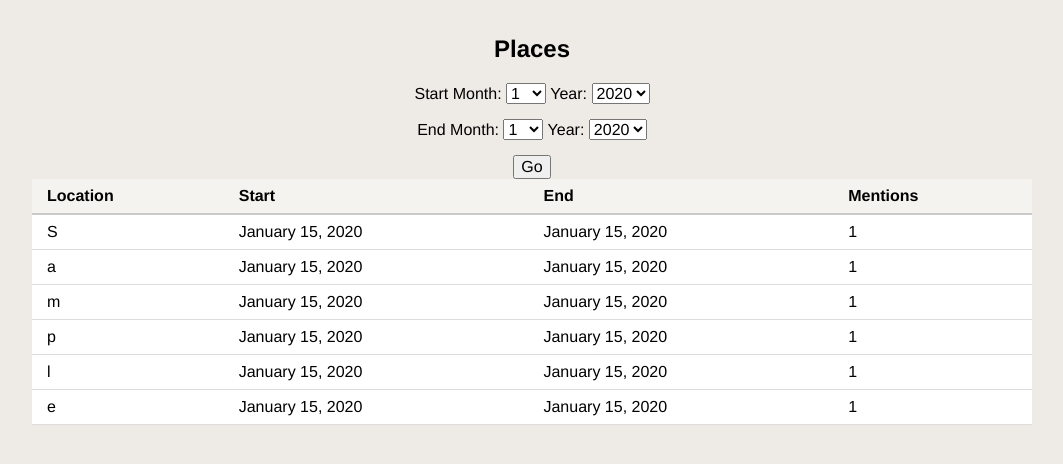
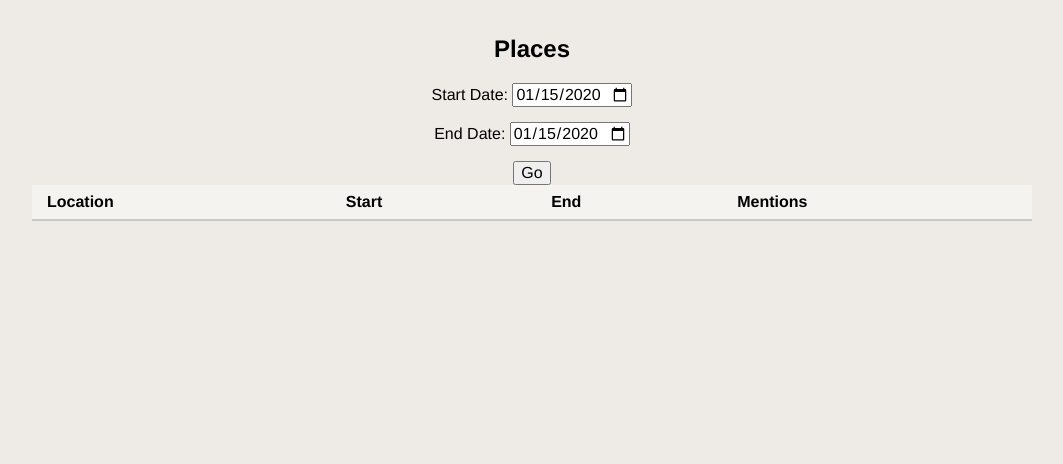
Before and after one commit to HaloZero/journal_formatter, a Flask app: page /places in a window 1280 px wide. Shown: the part 42-506 px from the top of the page, without its empty margins (108-1171 px from the left). Run offline with Flask 3, Linux system fonts and the light colour scheme; tables that the repository leaves empty hold one stand-in row (values such as "Sample post"); lists and menus that the app fills with data are empty; some libraries are stand-ins or nearby versions.

Commit message:
Use native <input type="date"> for date/range navigation
Replaces the hand-rolled year/month/day <select> dropdowns on the
month browser, day-in-history, and range-nav (words/ngrams/sentiment/
names/places) forms with a single native date picker per field,
bounded by min/max attributes derived from the journal's actual entry
date range.

```diff
--- a/app/parsers.py
+++ b/app/parsers.py
@@ -9,54 +9,50 @@ class RequestLengthStyle(Enum):
 	# Default range ALL entries
 	DEFAULT_ALL = 1
 
+def journal_date_bounds():
+	"""Earliest/latest dates a native date picker should allow, as ISO strings."""
+	first_entry = models.JournalEntry.query.order_by(models.JournalEntry.entry_date).first()
+	min_date = first_entry.entry_date.isoformat() if first_entry else None
+	max_date = datetime.now().date().isoformat()
+	return min_date, max_date
+
+def _parse_date(value):
+	if not value:
+		return None
+	try:
+		return datetime.strptime(value, '%Y-%m-%d')
+	except ValueError:
+		return None
+
 class DateRangeParser():
 	def __init__(self, request, style: RequestLengthStyle):
-		self.start_year = int(request.args.get('start_year', '0'))
-		self.start_month = int(request.args.get('start_month', '0'))
-		self.end_year = int(request.args.get('end_year', '0'))
-		self.end_month = int(request.args.get('end_month', '0'))
+		self.start_date = _parse_date(request.args.get('start_date'))
+		self.end_date = _parse_date(request.args.get('end_date'))
 		self.style = style
 
 	def start_of_range(self):
-		if self.start_year and self.start_month:
-			return datetime(year=self.start_year, month=self.start_month, day=1)
-		else:
-			if self.style == RequestLengthStyle.DEFAULT_YEAR:
-				now = datetime.now()
-				start_year = now.year-1
-				start_month = now.month
-				return datetime(year=start_year, month=start_month, day=1)
-			elif self.style == RequestLengthStyle.DEFAULT_ALL:
-				first_entry = models.JournalEntry.query.order_by(models.JournalEntry.entry_date).first()
-				return first_entry.entry_date if first_entry else datetime.now()
+		if self.start_date:
+			return self.start_date
+		if self.style == RequestLengthStyle.DEFAULT_YEAR:
+			return datetime.now() - relativedelta(years=1)
+		elif self.style == RequestLengthStyle.DEFAULT_ALL:
+			first_entry = models.JournalEntry.query.order_by(models.JournalEntry.entry_date).first()
+			return datetime.combine(first_entry.entry_date, datetime.min.time()) if first_entry else datetime.now()
 
 	def end_of_range(self):
-		if self.end_year and self.end_month:
-			return datetime(year=self.end_year, month=self.end_month, day=1) + relativedelta(months=+1) - relativedelta(days=+1)
-		else:
-			if self.style == RequestLengthStyle.DEFAULT_YEAR:
-				now = datetime.now()
-				end_year = now.year
-				end_month = now.month
-				return datetime(year=end_year, month=end_month, day=1) + relativedelta(months=+1) - relativedelta(days=+1)
-			elif self.style == RequestLengthStyle.DEFAULT_ALL:
-				first_entry = models.JournalEntry.query.order_by(models.JournalEntry.entry_date.desc()).first()
-				return first_entry.entry_date if first_entry else datetime.now()
+		if self.end_date:
+			return self.end_date
+		if self.style == RequestLengthStyle.DEFAULT_YEAR:
+			return datetime.now()
+		elif self.style == RequestLengthStyle.DEFAULT_ALL:
+			last_entry = models.JournalEntry.query.order_by(models.JournalEntry.entry_date.desc()).first()
+			return datetime.combine(last_entry.entry_date, datetime.min.time()) if last_entry else datetime.now()
 
 	def template_args(self):
-		template_args = {}
-		template_args['start_of_range'] = self.start_of_range()
-		template_args['end_of_range'] = self.end_of_range()
-		template_args['years'] = self._calculate_years_for_selector()
-		return template_args
-
-	def _calculate_years_for_selector(self):
-	    first_entry = models.JournalEntry.query.order_by(models.JournalEntry.entry_date).first()
-	    if first_entry is None:
-	        return []
-
-	    years = []
-	    for year in range(first_entry.entry_date.year, datetime.now().year+1):
-	        years.append(year)
-
-	    return years
+		min_date, max_date = journal_date_bounds()
+		return {
+			'start_of_range': self.start_of_range(),
+			'end_of_range': self.end_of_range(),
+			'min_date': min_date,
+			'max_date': max_date,
+		}
--- a/app/routes.py
+++ b/app/routes.py
@@ -19,7 +19,7 @@ from app.presenters import DateStyle, SentimentPresenter, SentimentBucketPresent
 from app.analyzer import JournalEntryAnalyzer
 from app.importer import DailyDiaryJournalEntry, JournalImporter
 from app.photo_importer import PhotoImporter
-from app.parsers import DateRangeParser, RequestLengthStyle
+from app.parsers import DateRangeParser, RequestLengthStyle, journal_date_bounds
 
 logger = logging.getLogger('journal.import')
 
@@ -39,14 +39,17 @@ class SelectedDate:
 		self.month = month
 		self.day = day
 
+	def iso(self):
+		return '{:04d}-{:02d}-{:02d}'.format(self.year, self.month, self.day or 1)
+
 @app.route('/')
 def index():
 	if models.JournalEntry.query.first() is None:
 		return render_template('welcome.html')
 
 	now = datetime.now()
-	year = int(request.args.get('year', '0')) or now.year
-	month = int(request.args.get('month', '0')) or now.month
+	selected = _parse_date_arg(request.args.get('date')) or now
+	year, month = selected.year, selected.month
 
 	start_of_month = datetime(year=year, month=month, day=1)
 	end_of_month = start_of_month + relativedelta(months=+1) - relativedelta(days=+1)
@@ -55,10 +58,11 @@ def index():
 		and_(models.JournalEntry.entry_date >= start_of_month,
 			models.JournalEntry.entry_date <= end_of_month))
 
-	years = _calculate_years_for_selector()
+	min_date, max_date = journal_date_bounds()
 	selected_date = SelectedDate(year=year, month=month)
 
-	return render_template('index.html', entries=entries, years=years, selected_date=selected_date)
+	return render_template('index.html', entries=entries, selected_date=selected_date,
+		min_date=min_date, max_date=max_date)
 
 @app.route('/classify_sentences')
 def classify_sentences():
@@ -86,20 +90,23 @@ def classify_sentences_post():
 @app.route('/day_in_history')
 def day_in_history():
 	now = datetime.now()
-	month = int(request.args.get('month', '0')) or now.month
-	day = int(request.args.get('day', '0')) or now.day
+	selected = _parse_date_arg(request.args.get('date')) or now
+	month, day = selected.month, selected.day
 
 	first_entry = models.JournalEntry.query.order_by(models.JournalEntry.entry_date).first()
 	valid_dates = []
 	if first_entry is not None:
-		for year in range(first_entry.entry_date.year, datetime.now().year+1):
-			valid_dates.append(datetime(year=year, month=month, day=day))
+		for year in range(first_entry.entry_date.year, now.year+1):
+			try:
+				valid_dates.append(datetime(year=year, month=month, day=day))
+			except ValueError:
+				continue  # e.g. Feb 29 in a non-leap year
 
 	entries = models.JournalEntry.query.filter(models.JournalEntry.entry_date.in_(valid_dates))
-	years = _calculate_years_for_selector()
 	selected_date = SelectedDate(year=now.year, month=month, day=day)
 
-	return render_template('day_in_history.html', entries=entries, years=years, selected_date=selected_date)
+	return render_template('day_in_history.html', entries=entries, selected_date=selected_date,
+		min_date='{:04d}-01-01'.format(now.year), max_date='{:04d}-12-31'.format(now.year))
 
 @app.route('/words')
 def words():
@@ -380,16 +387,13 @@ def entries_status():
 		total_count=len(entries),
 		analyzed_count=analyzed_count)
 
-def _calculate_years_for_selector():
-	first_entry = models.JournalEntry.query.order_by(models.JournalEntry.entry_date).first()
-	if first_entry is None:
-		return []
-
-	years = []
-	for year in range(first_entry.entry_date.year, datetime.now().year+1):
-		years.append(year)
-
-	return years
+def _parse_date_arg(value):
+	if not value:
+		return None
+	try:
+		return datetime.strptime(value, '%Y-%m-%d')
+	except ValueError:
+		return None
 
 @app.route('/import', methods=['GET', 'POST'])
 def import_entries():
--- a/app/templates/_range_nav.html
+++ b/app/templates/_range_nav.html
@@ -1,41 +1,11 @@
 <div style='padding-bottom:15px'>
-    <span>Start Month:</span>
-    <select name="start_month">
-        {% for month in range(1,13) %}
-            <option value={{ month }} {{ 'selected' if start_of_range.month == month }}>
-                {{ month }}
-            </option>
-        {% endfor %}
-    </select>
-
-    <span>Year:</span>
-    <select name="start_year">
-        {% for year in years %}
-            <option value={{ year }} {{ 'selected' if start_of_range.year == year }}>
-                {{ year }}
-            </option>
-        {% endfor %}
-    </select>
+    <span>Start Date:</span>
+    <input type="date" name="start_date" value="{{ start_of_range.strftime('%Y-%m-%d') }}" min="{{ min_date }}" max="{{ max_date }}">
 </div>
 
 <div style='padding-bottom:15px'>
-    <span>End Month:</span>
-    <select name="end_month">
-        {% for month in range(1,13) %}
-            <option value={{ month }} {{ 'selected' if end_of_range.month == month }}>
-                {{ month }}
-            </option>
-        {% endfor %}
-    </select>
-
-    <span>Year:</span>
-    <select name="end_year">
-        {% for year in years %}
-            <option value={{ year }} {{ 'selected' if end_of_range.year == year }}>
-                {{ year }}
-            </option>
-        {% endfor %}
-    </select>
+    <span>End Date:</span>
+    <input type="date" name="end_date" value="{{ end_of_range.strftime('%Y-%m-%d') }}" min="{{ min_date }}" max="{{ max_date }}">
 </div>
 
 <button id="submit">Go</button>
```
Also changed, not shown: app/templates/_date_select_nav.html (+2 -17 lines), app/templates/_month_select_nav.html (+2 -17 lines).
